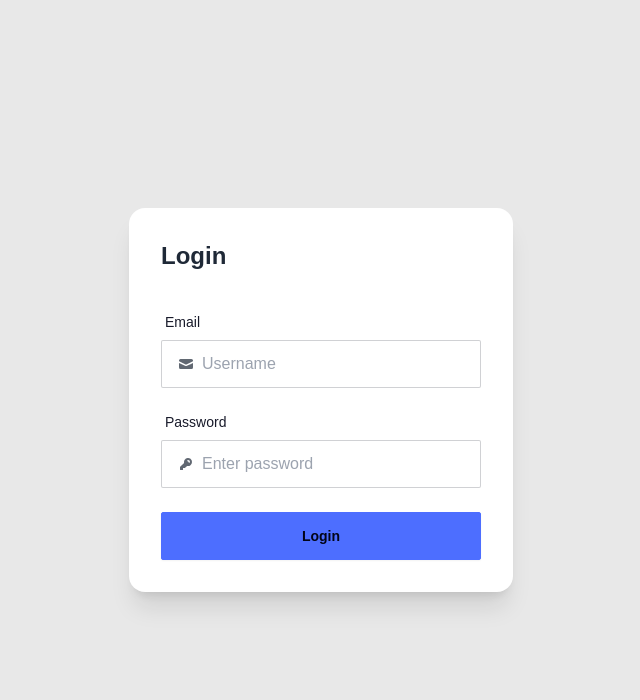
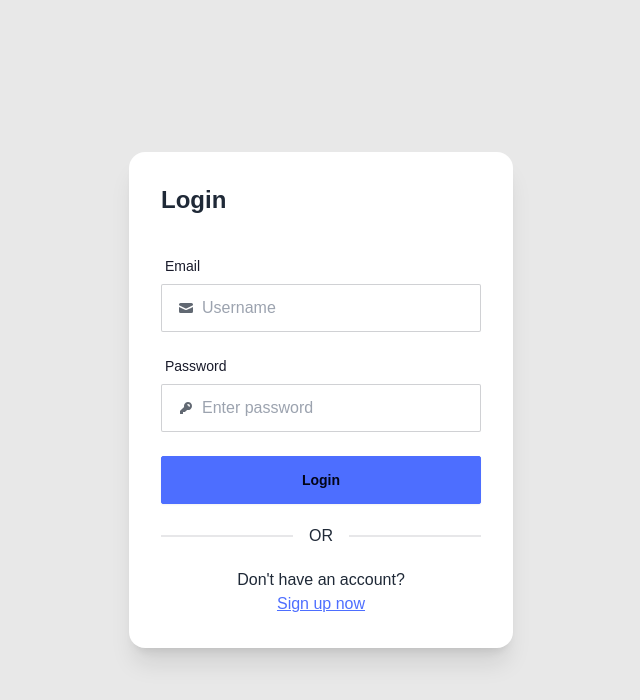
Before and after one commit to manyakaushal/hydrationstationdashboard, a Next.js app: page /signin in a window 1280 px wide. Shown: the top 700 px of the page, without its empty margins (319-959 px from the left). Built offline with nearby package versions, Linux system fonts and the light colour scheme.

Commit message:
Revert "Removed sign in"
This reverts commit 933e3c05969388e0755e78a19c1ac444f8fad7b7.

```diff
--- a/app/signin/page.tsx
+++ b/app/signin/page.tsx
@@ -79,7 +79,11 @@ function SignIn() {
               </button>
             </div>
           </form>
-
+          <div className="divider">OR</div>
+          <div className="text-center">
+            <p>Don&apos;t have an account?</p>
+            <a href="#" className="link link-primary">Sign up now</a>
+          </div>
         </div>
       </div>
     </div>
```
